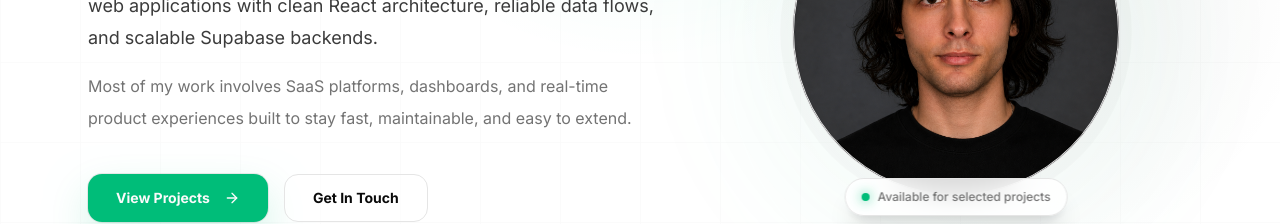
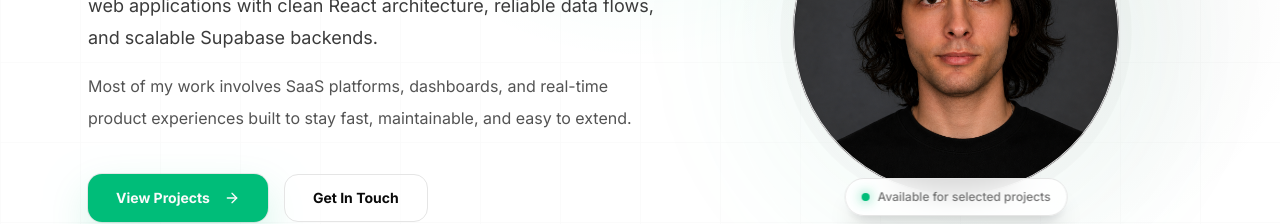
Before and after one commit to svsxn/portfolio, a Next.js app: page / in a window 1280 px wide. Shown: the part 411-635 px from the top of the page. Built offline with nearby package versions, Linux system fonts and the light colour scheme.

Commit message:
style: update sec p

```diff
--- a/components/sections/hero/content.tsx
+++ b/components/sections/hero/content.tsx
@@ -29,7 +29,7 @@ export default function Content() {
       </FadeInItem>
       <FadeInItem
         as="p"
-        className="mt-4 max-w-xl text-sm leading-7 text-muted-foreground sm:text-base sm:leading-8"
+        className="mt-4 max-w-xl text-sm leading-7 text-foreground/70 sm:text-base sm:leading-8"
       >
         Most of my work involves SaaS platforms, dashboards, and real-time
         product experiences built to stay fast, maintainable, and easy to
```
